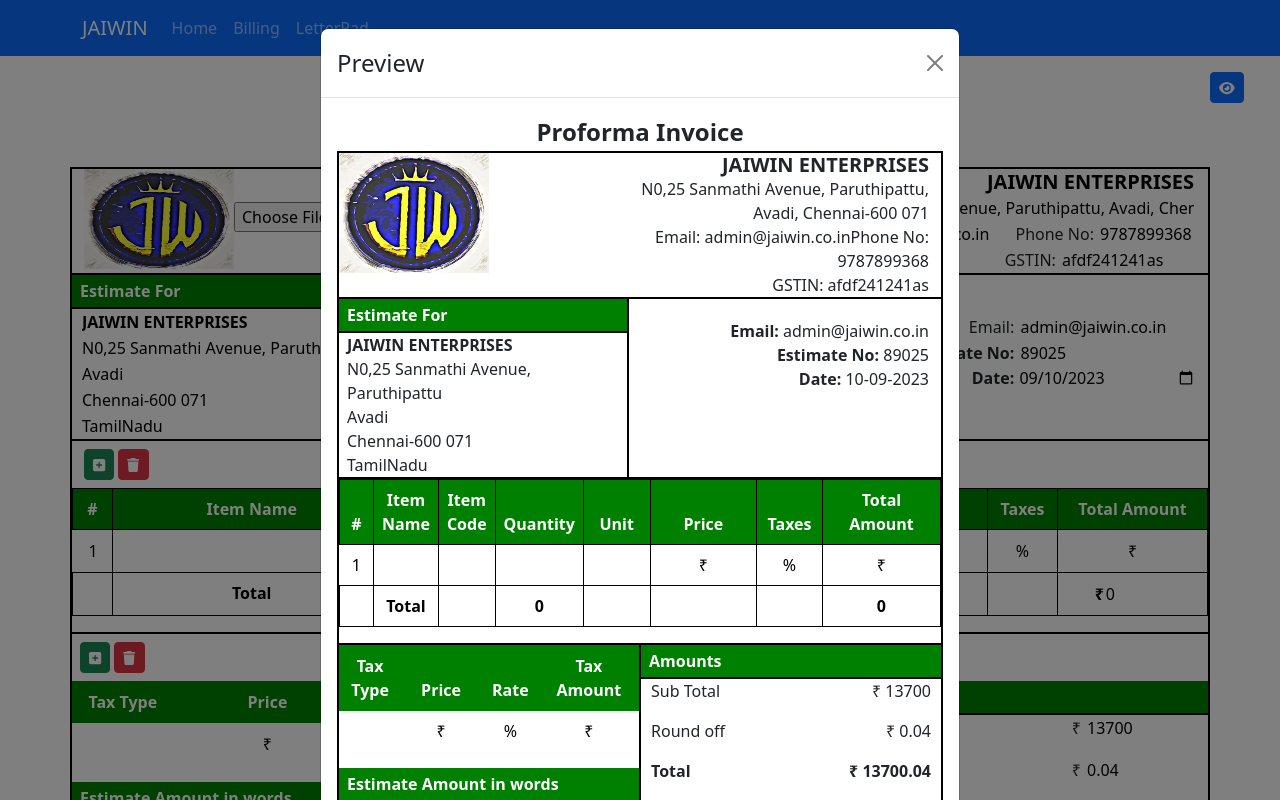
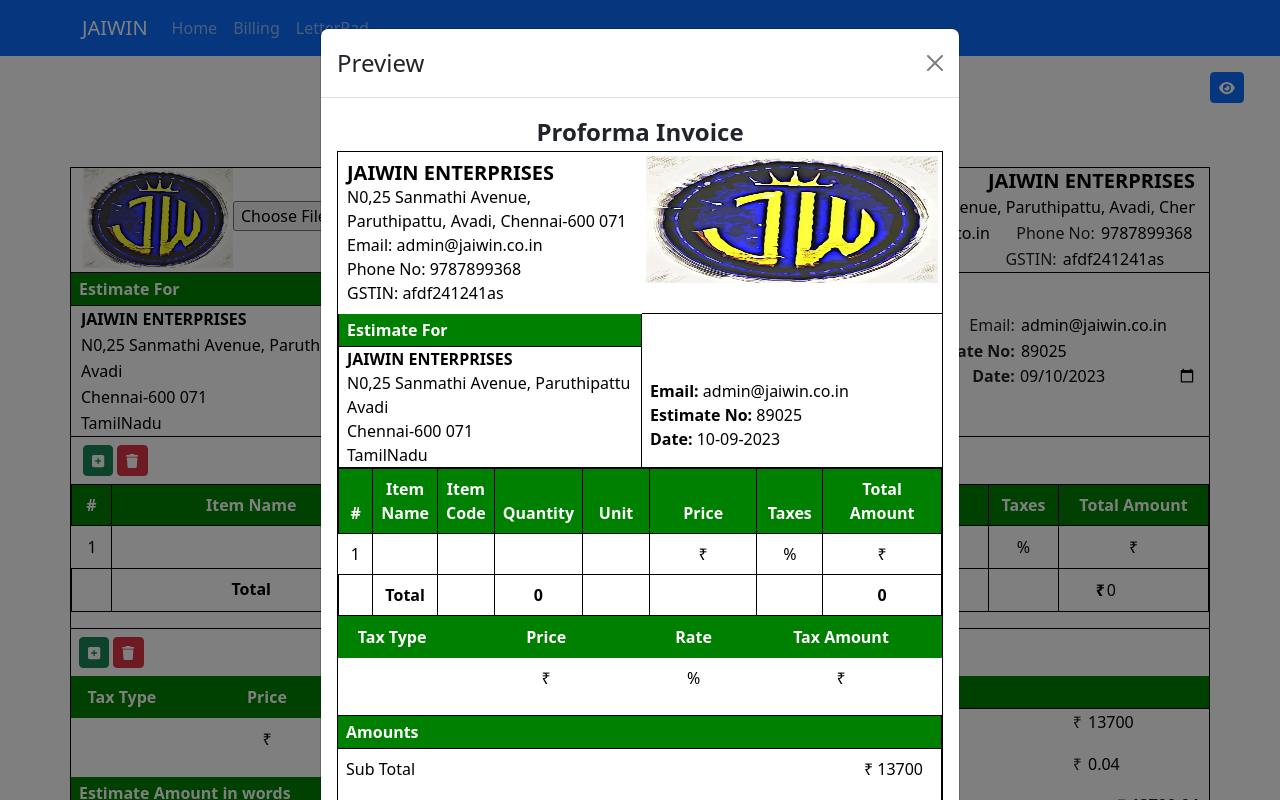
Before and after one commit to prasanavasu/JaiwinUI, a React (Create React App) app: page /AJE/billing in a window 1280 px wide. Both pictures are taken after a click on the button 1227 px from the left and 87 px from the top of the page. Shown: the top 800 px of the page. Built offline with nearby package versions, Linux system fonts and the light colour scheme.

Commit message:
updated billing

```diff
--- a/src/components/admin/billing/billing.jsx
+++ b/src/components/admin/billing/billing.jsx
@@ -1,4 +1,4 @@
-import { React, useState, useRef,useEffect } from 'react';
+import { React, useState, useRef, useEffect } from 'react';
 import JaiwinNavbar from '../navbar';
 import { Container, Row, Col, Button, Table, Modal } from 'react-bootstrap';
 import '../billing/billing.css'
@@ -79,7 +79,7 @@
   ]);
 
 
-  const handleFileChange = async (e,id) => {
+  const handleFileChange = async (e, id) => {
     const file = e.target.files[0];
     if (!file) {
       // Handle the case where no file is selected
@@ -216,8 +216,8 @@
           value={title}
           onChange={(e) => setTitle(e.target.value)}
         /></h4></center>
-        <Container className='p-0' style={{ border: '2px solid #000', padding: '20px' }}>
-          <Row className='m-0' style={{ borderBottom: '2px solid #000' }}>
+        <Container className='p-0' style={{ border: '1px solid #000', padding: '20px' }}>
+          <Row className='m-0' style={{ borderBottom: '1px solid #000' }}>
             <Col>
 
               <img
@@ -225,7 +225,7 @@
                 alt="Profile Preview"
                 style={{ width: '150px', height: '100px' }}
               />
-              <input type="file" accept="image/*"  onChange={(e) => handleFileChange(e, "logo")} />
+              <input type="file" accept="image/*" onChange={(e) => handleFileChange(e, "logo")} />
 
             </Col>
             <Col className='text-right'>
@@ -272,9 +272,9 @@
               </p>
             </Col>
           </Row>
-          <Row className='m-0' style={{ borderBottom: '2px solid #000' }}>
-            <Col className='p-0' style={{ borderRight: '2px solid #000' }}>
-              <p className='m-0 px-2 py-1' style={{ borderBottom: '2px solid #000', fontWeight: "bolder", color: "white", backgroundColor: "#008000" }}>
+          <Row className='m-0' style={{ borderBottom: '1px solid #000' }}>
+            <Col className='p-0' style={{ borderRight: '1px solid #000' }}>
+              <p className='m-0 px-2 py-1' style={{ borderBottom: '1px solid #000', fontWeight: "bolder", color: "white", backgroundColor: "#008000" }}>
                 Estimate For
               </p>
               <div className='mx-2'>
@@ -348,7 +348,7 @@
               </p>
             </Col>
           </Row>
-          <Row className='m-0' style={{ borderBottom: '2px solid #000' }}>
+          <Row className='m-0' style={{ borderBottom: '1px solid #000' }}>
             <div className="my-2">
               <Button variant="success" size="sm" onClick={() => addRow('table')}><FontAwesomeIcon icon={faPlusSquare} /></Button>{' '}
               <Button variant="danger" size="sm" onClick={() => removeRow('table')}>
@@ -488,8 +488,8 @@
             <Button variant="success" size="sm" onClick={() => addRow('tax')}><FontAwesomeIcon icon={faPlusSquare} /></Button>{' '}
             <Button variant="danger" size="sm" onClick={() => removeRow('tax')}><FontAwesomeIcon icon={faTrash} /></Button>{' '}
           </div>
-          <Row className='m-0' style={{ borderBottom: '2px solid #000' }}>
-            <Col className='p-0' style={{ borderRight: '2px solid #000' }}>
+          <Row className='m-0' style={{ borderBottom: '1px solid #000' }}>
+            <Col className='p-0' style={{ borderRight: '1px solid #000' }}>
 
               <Table id="sourceTable" className='tax-table'>
                 <thead>
@@ -554,7 +554,7 @@
                 </tbody>
 
               </Table>
-              <p className='m-0 px-2 py-1' style={{ borderBottom: '2px solid #000', fontWeight: "bolder", color: "white", backgroundColor: "#008000" }}>
+              <p className='m-0 px-2 py-1' style={{ borderBottom: '1px solid #000', fontWeight: "bolder", color: "white", backgroundColor: "#008000" }}>
                 Estimate Amount in words
               </p>
               <p className="m-0">
@@ -568,7 +568,7 @@
               </p>
             </Col>
             <Col className='p-0'>
-              <p className='m-0 px-2 py-1' style={{ borderBottom: '2px solid #000', fontWeight: "bolder", color: "white", backgroundColor: "#008000" }}>
+              <p className='m-0 px-2 py-1' style={{ borderBottom: '1px solid #000', fontWeight: "bolder", color: "white", backgroundColor: "#008000" }}>
                 Amounts
               </p>
               <p className='subtotal-container'>
@@ -595,9 +595,9 @@
               </p>
             </Col>
           </Row>
-          <Row className='m-0' style={{ borderBottom: '2px solid #000' }}>
-            <Col className='p-0' style={{ borderRight: '2px solid #000' }}>
-              <p className='m-0 px-2 py-1' style={{ borderBottom: '2px solid #000', fontWeight: "bolder", color: "white", backgroundColor: "#008000" }}>
+          <Row className='m-0' style={{ borderBottom: '1px solid #000' }}>
+            <Col className='p-0' style={{ borderRight: '1px solid #000' }}>
+              <p className='m-0 px-2 py-1' style={{ borderBottom: '1px solid #000', fontWeight: "bolder", color: "white", backgroundColor: "#008000" }}>
                 Terms and Conditions
               </p>
               <p className="m-0">
@@ -609,7 +609,7 @@
                   onChange={(e) => SetTerms(e.target.value)}
                 />
               </p>
-              <p className='m-0 px-2 py-1' style={{ borderBottom: '2px solid #000', fontWeight: "bolder", color: "white", backgroundColor: "#008000" }}>
+              <p className='m-0 px-2 py-1' style={{ borderBottom: '1px solid #000', fontWeight: "bolder", color: "white", backgroundColor: "#008000" }}>
                 Bank Details
               </p>
               <p className="m-0">
@@ -658,7 +658,7 @@
 
               </p>
             </Col>
-            <Col className='p-0' style={{ borderRight: '2px solid #000' }}>
+            <Col className='p-0' style={{ borderRight: '1px solid #000' }}>
 
               <img
                 src={selectedFile ? selectedFile : base64Image}
@@ -687,27 +687,21 @@
         </Modal.Header>
         <Modal.Body>
           <div ref={targetRef} >
-            <div style={{height: "100%",margin:"auto", maxWidth:"fit-content"}}>
+            <div style={{ height: "100%", margin: "auto", maxWidth: "fit-content" }}>
               <center><h4 className='m-1' style={{ fontWeight: "bolder" }}>{title}</h4></center>
-              <Container className='p-0' style={{ border: '2px solid #000', padding: '20px' }}>
-                <Row className='m-0' style={{ borderBottom: '2px solid #000' }}>
-                  <Col style={{ padding: 0 }}>
+              <Container className='p-0' style={{ border: '1px solid #000', padding: '20px' }}>
+                <Table className='mb-0'>
+                  <tbody>
+                    <tr style={{ borderBottom: '1px solid #000' }}>
 
-                    <img
-                      src={logoFile ? logoFile : base64Image}
-                      alt="Profile Preview"
-                      style={{ width: '150px', height: '120px' }}
-                    />
+                      <td style={{ border: '1px solid #00000000' }}>
+                        <h5 className='m-0' style={{ fontWeight: "bolder" }} > {logoTitle}</h5>
+                        <p className='m-0'> {titleaddress}</p>
 
-                  </Col>
-                  <Col className='text-right'>
-                    <h5 className='m-0' style={{ fontWeight: "bolder" }} > {logoTitle}</h5>
-                    {titleaddress}<br></br>
-
-                    <span>
+                        <p className='m-0'>
                           Email:{' '}
                           {email}
-                    </span>
+                        </p>
                         <span>
                           Phone No:{' '}
                           {mobile}
@@ -716,11 +710,17 @@
                           GSTIN:{' '}
                           {gstin}
                         </p>
-                  </Col>
-                </Row>
-                <Row className='m-0' style={{ borderBottom: '2px solid #000' }}>
-                  <Col className='p-0' style={{ borderRight: '2px solid #000' }}>
-                    <p className='m-0 px-2 py-1' style={{ borderBottom: '2px solid #000', fontWeight: "bolder", color: "white", backgroundColor: "#008000" }}>
+                      </td>
+                      <td style={{ padding: 0, border: '0px', textAlign: 'right' }}> <img className='p-1'
+                        src={logoFile ? logoFile : base64Image}
+                        alt="Profile Preview"
+                        style={{ width: '300px', height: '135px' }}
+                      /></td>
+                    </tr>
+
+                    <tr style={{ borderBottom: '1px solid #000' }}>
+                      <td className='p-0' style={{ borderRight: '1px solid #000 !important' }}>
+                        <p className='m-0 px-2 py-1' style={{ borderBottom: '1px solid #000', fontWeight: "bolder", color: "white", backgroundColor: "#008000" }}>
                           Estimate For
                         </p>
                         <div className='mx-2'>
@@ -741,9 +741,9 @@
                           </p>
                         </div>
 
-                  </Col>
-                  <Col className='text-right'>
-                    <p style={{ marginTop: "7%" }}></p>
+                      </td>
+                      <td style={{border: '0px' }}>
+                        <p style={{ marginTop: "20%" }}></p>
                         <p className='m-0' style={{ fontWeight: "bolder" }}>
                           Email:{' '}
                           <span style={{ fontWeight: "normal" }}> {email}</span>
@@ -757,10 +757,12 @@
                           <span style={{ fontWeight: "normal" }}> {formatDate(date)}</span>
 
                         </p>
-                  </Col>
-                </Row>
-                <Row className='m-0' style={{ borderBottom: '2px solid #000' }}>
-                  <Table id="sourceTable">
+                      </td>
+                    </tr>
+                  </tbody>
+                </Table>
+                <Row className='m-0' style={{ borderBottom: '0px solid #000' }}>
+                  <Table id="sourceTable" className='mb-0'>
                     <thead>
                       <tr className="text-center billing-table" style={{ backgroundColor: "#008000" }}>
                         <th scope="col" style={{ width: 40 }}>#</th>
@@ -817,8 +819,8 @@
                     </tbody>
                   </Table>
                 </Row>
-                <Row className='m-0' style={{ borderBottom: '2px solid #000' }}>
-                  <Col className='p-0' style={{ borderRight: '2px solid #000' }}>
+                <Row className='m-0' style={{ borderBottom: '1px solid #000' }}>
+                  <Col className='p-0' style={{ borderRight: '0px solid #000' }}>
 
                     <Table id="sourceTable" className='tax-table'>
                       <thead>
@@ -851,84 +853,108 @@
                       </tbody>
 
                     </Table>
-                    <p className='m-0 px-2 py-1' style={{ borderBottom: '2px solid #000', fontWeight: "bolder", color: "white", backgroundColor: "#008000" }}>
+
+                  </Col>
+
+                </Row>
+                <Row className='m-0' style={{ borderBottom: '1px solid #000' }} >
+                  <Col className='p-0' style={{ borderRight: '1px solid #000' }}>
+                    <p className='m-0 px-2 py-1' style={{ borderBottom: '1px solid #000', fontWeight: "bolder", color: "white", backgroundColor: "#008000" }}>
+                      Amounts
+                    </p>
+
+                    <Table className='mb-0'>
+                      <tbody >
+                        <tr className='subtotal-container' style={{ border: '0px' }}>
+                          <td style={{ border: '0px' }}>Sub Total</td>
+                          <td className='subtotal-amount text-right' style={{ border: '0px' }}>₹ {subtotal}</td>
+                        </tr>
+                        <tr className='subtotal-container' style={{ border: '0px' }}>
+                          <td style={{ border: '0px' }}>Round off</td>
+                          <td className='subtotal-amount text-right' style={{ border: '0px' }}>₹ {roundoff}</td>
+                        </tr>
+                        <tr className='subtotal-container' style={{ border: '0px' }}>
+                          <td style={{ border: '0px' }}>Total</td>
+                          <td className='subtotal-amount text-right' style={{ border: '0px' }}>₹ {parseFloat(subtotal) + parseFloat(roundoff)}</td>
+                        </tr>
+
+
+                      </tbody>
+                    </Table>
+                  </Col>
+                </Row>
+                <Row className='m-0' style={{ borderBottom: '1px solid #000' }}>
+                  <Col className='p-0' style={{ border: '0px' }}>
+                    <p className='mx-0 px-2 py-1' style={{ borderBottom: '1px solid #000', fontWeight: "bolder", color: "white", backgroundColor: "#008000" }}>
                       Estimate Amount in words
                     </p>
-                    <p className="m-0">
+                    <p className="mx-2">
                       {amountword}
                     </p>
                   </Col>
-                  <Col className='p-0'>
-                    <p className='m-0 px-2 py-1' style={{ borderBottom: '2px solid #000', fontWeight: "bolder", color: "white", backgroundColor: "#008000" }}>
-                      Amounts
+                </Row>
+                <Row className='m-0' style={{ borderBottom: '1px solid #000' }}>
+                  <Col className='p-0' style={{ border: '0px' }}>
+                    <p className='mx-0 px-2 py-1' style={{ borderBottom: '1px solid #000', fontWeight: "bolder", color: "white", backgroundColor: "#008000" }}>
+                      Terms and Conditions
                     </p>
-                    <p className='subtotal-container'>
-                      <span style={{ marginLeft: 10 }}>Sub Total</span>
-                      <span className='subtotal-amount' >₹ {subtotal}</span>
-                    </p>
-                    <p className='subtotal-container'>
-                      <span style={{ marginLeft: 10 }}>Round off</span>
-                      <span className='subtotal-amount' >₹ {roundoff}</span>
-                    </p>
-                    <p style={{ fontWeight: "bolder" }} className='subtotal-container'>
-                      <span style={{ marginLeft: 10 }}>Total</span>
-                      <span className='subtotal-amount'>₹ {parseFloat(subtotal) + parseFloat(roundoff)}</span>
+                    <p className="mx-2">
+                      {terms}
                     </p>
                   </Col>
                 </Row>
-                <Row className='m-0' style={{ borderBottom: '2px solid #000' }}>
-                  <Col className='p-0' style={{ borderRight: '2px solid #000' }}>
-                    <p className='m-0 px-2 py-1' style={{ borderBottom: '2px solid #000', fontWeight: "bolder", color: "white", backgroundColor: "#008000" }}>
-                      Terms and Conditions
-                    </p>
-                    <p className="m-0">
-                      {terms}
-                    </p>
-                    <p className='m-0 px-2 py-1' style={{ borderBottom: '2px solid #000', fontWeight: "bolder", color: "white", backgroundColor: "#008000" }}>
+                <Table className='mb-0'>
+                  <tbody>
+                    <tr style={{ borderBottom: '1px solid #000' }}>
+
+                      <td className='p-0' style={{ borderRight: '1px solid #000' }}>
+                        <p className='m-0 px-2 py-1' style={{ borderBottom: '1px solid #000', fontWeight: "bolder", color: "white", backgroundColor: "#008000" }}>
                           Bank Details
                         </p>
-                    <p className="m-0">
+                        <p className="my-0 mx-2">
                           {bankName}
                         </p>
-                    <p className="m-0">
+                        <p className="my-0 mx-2">
                           <span style={{ fontWeight: "bolder" }}>
                             Account No:{' '}
                             {accountNumber}
                           </span>
                         </p>
-                    <p className="m-0">
+                        <p className="my-0 mx-2">
                           <span style={{ fontWeight: "bolder" }}>
                             IFSC code:{' '}
                             {ifsc}
                           </span>
                         </p>
-                    <p className="m-0">
+                        <p className="my-0 mx-2">
                           <span style={{ fontWeight: "bolder" }}>
                             Holder's name:{' '}
                             {holder}
                           </span>
 
                         </p>
-                  </Col>
-                  <Col className='p-0' style={{ borderRight: '2px solid #000' }}>
-
-                    <img
+                      </td>
+                      <td className='p-0' style={{ borderRight: '1px solid #000' }}>
+                        <center>
+                          <img className='p-1'
                             src={selectedFile ? selectedFile : base64Image}
                             alt="Scanner Preview"
-                      style={{ width: '150px', height: '150px' }}
-                    />
+                            style={{ width: '150px', height: '140px' }}
+                          /></center>
 
-                  </Col>
-                  <Col className='p-0' >
+                      </td>
+                      <td className='p-0' style={{ border: '0px' }}>
                         <center>
-                      <img
+                          <img className='p-1'
                             src={stampFile ? stampFile : base64Image}
                             alt="Stamp Preview"
-                        style={{ width: '150px', height: '150px' }}
+                            style={{ width: '150px', height: '140px' }}
                           /></center>
 
-                  </Col>
-                </Row>
+                      </td>
+                    </tr>
+                  </tbody>
+                </Table>
               </Container>
 
             </div>
--- a/src/components/api.jsx
+++ b/src/components/api.jsx
@@ -6,8 +6,10 @@
         styles: styles,
       };
 
+      // const local = "http://localhost:5000/"
+      const prod = "https://backend.jaiwin.co.in/"
       // Make an HTTP POST request to your backend API
-      fetch('https://backend.jaiwin.co.in/convert_to_python', {
+      fetch(`${prod}convert_to_python`, {
         method: 'POST',
         headers: {
           'Content-Type': 'application/json',
```
Lines whose indentation alone changed are shown as unchanged.
